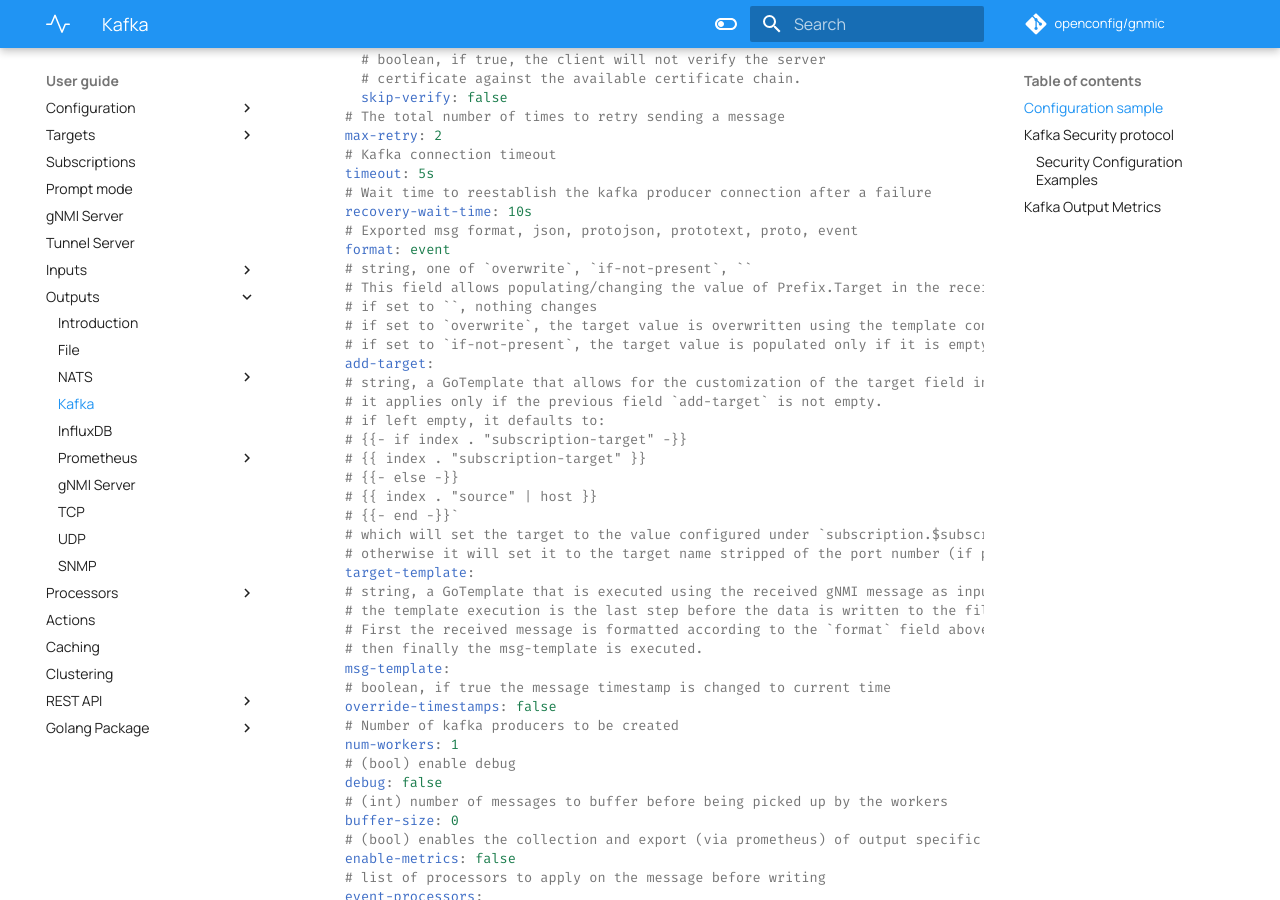
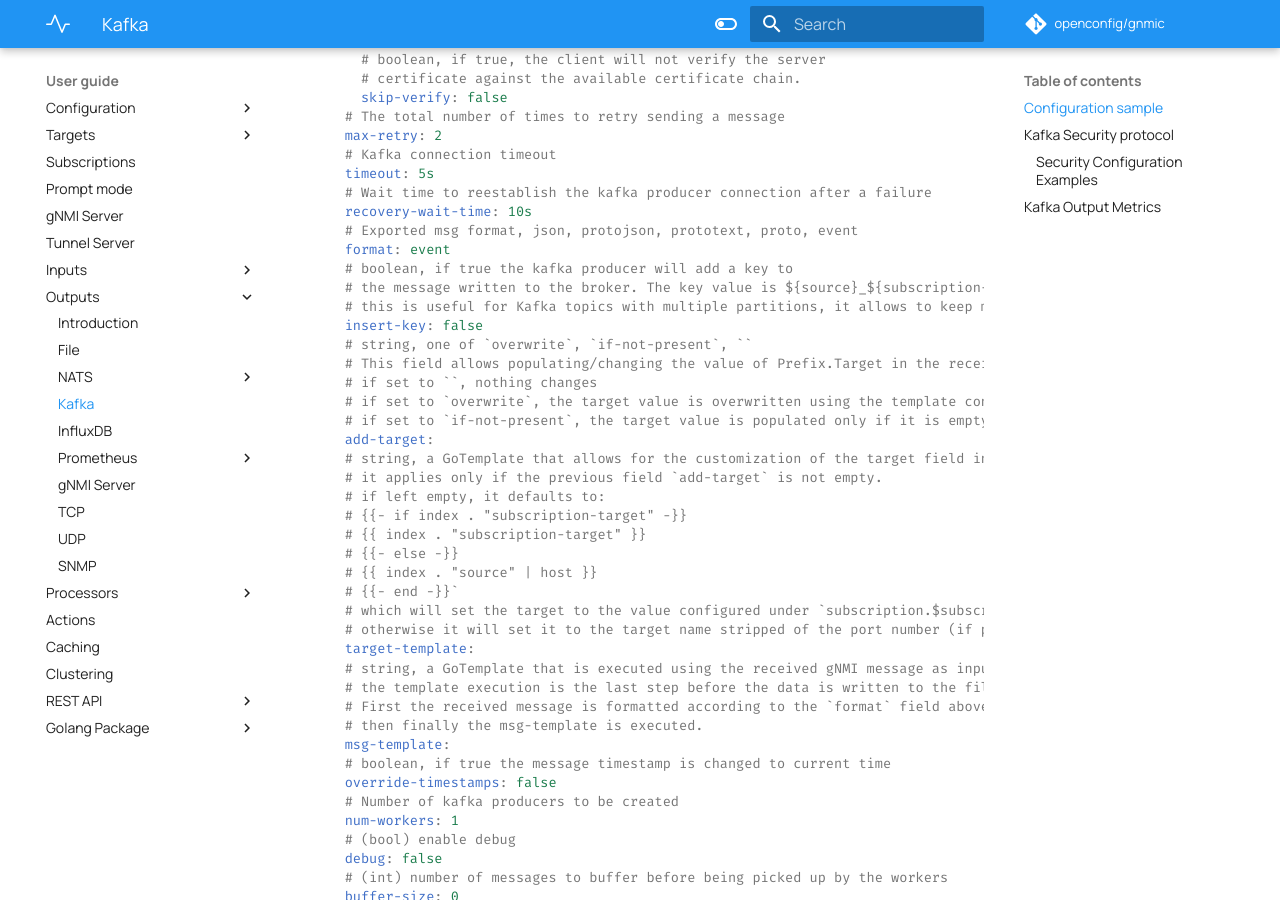
Before and after one commit to openconfig/gnmic, an MkDocs documentation site: the page built from docs/user_guide/outputs/kafka_output.md, in a window 1280 px wide and 900 px high, scrolled down 1013 px. Built offline with MkDocs 1.6.1 and Material for MkDocs 9.7.7, drawn with Linux system fonts in a browser that asks for light colours; comment, search, counter and statistics services are not loaded.

Commit message:
add docs

```diff
--- a/docs/user_guide/outputs/kafka_output.md
+++ b/docs/user_guide/outputs/kafka_output.md
@@ -49,6 +49,10 @@
     recovery-wait-time: 10s
     # Exported msg format, json, protojson, prototext, proto, event
     format: event
+    # boolean, if true the kafka producer will add a key to
+    # the message written to the broker. The key value is ${source}_${subscription-name}.
+    # this is useful for Kafka topics with multiple partitions, it allows to keep messages from the same source and subscription in sequence.
+    insert-key: false
     # string, one of `overwrite`, `if-not-present`, ``
     # This field allows populating/changing the value of Prefix.Target in the received message.
     # if set to ``, nothing changes
```
